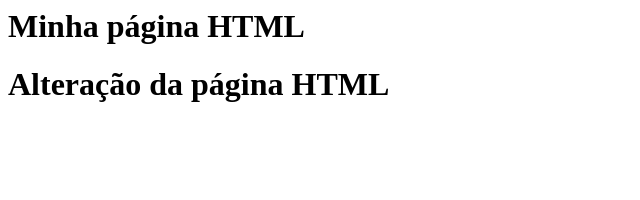
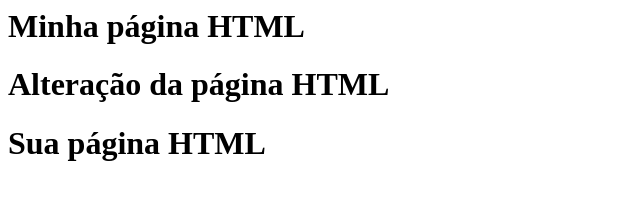
Before and after one commit to agathafr/gama-no-github, a plain HTML site: page gama-no-git/index.html in a window 1280 px wide. Shown: the whole page, without its empty margins (0-640 px from the left). Drawn offline with Linux system fonts and the light colour scheme.

Commit message:
adicionando e marcando a alteração do arquivo index.html na branch altconf

```diff
--- a/gama-no-git/index.html
+++ b/gama-no-git/index.html
@@ -2,5 +2,6 @@
     <body>
         <h1> Minha página HTML </h1>
         <h1> Alteração da página HTML </h1>
+        <h1> Sua página HTML </h1>
     </body>
 </html>
```
